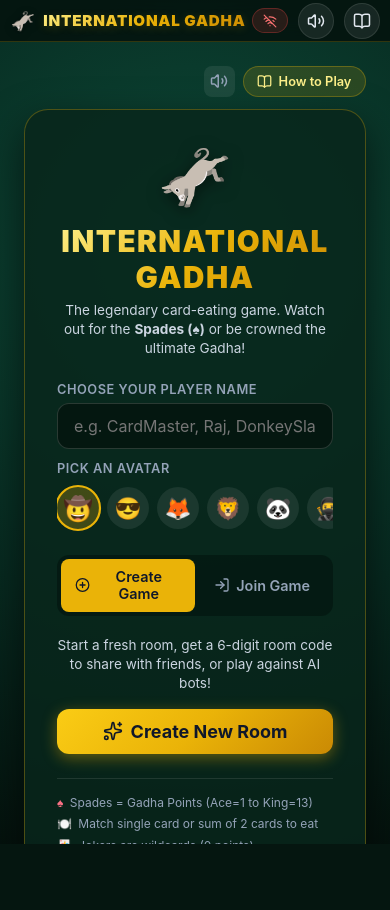
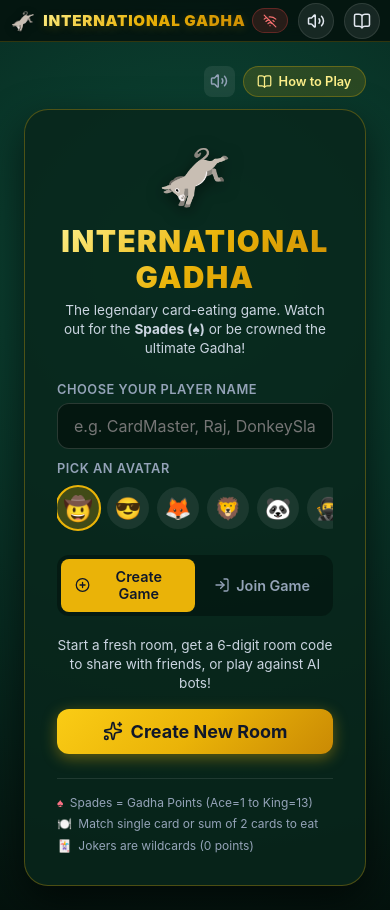
Before and after one commit to rohanbjucse/International-Gadha, a React (Vite) app in the folder client/: page / in a window 390 px wide. Before the commit the page ends 844 px from the top, so only its background shows below. Built offline with nearby package versions, Linux system fonts and the light colour scheme; no server answers.

Commit message:
fix: mobile scroll for home/lobby, 2-row hand grid on mobile

```diff
--- a/client/src/App.css
+++ b/client/src/App.css
@@ -6,11 +6,18 @@
 .game-app-root {
   display: flex;
   flex-direction: column;
-  min-height: 100vh;
+  min-height: 100dvh;
   width: 100%;
   max-width: 100vw;
   position: relative;
+}
+
+/* Lock viewport only during active gameplay */
+.game-app-root.is-playing {
+  height: 100dvh;
+  max-height: 100dvh;
   overflow: hidden;
+  overscroll-behavior: none;
 }
 
 /* Global Navbar */
@@ -145,7 +152,12 @@
   display: flex;
   flex-direction: column;
   position: relative;
+}
+
+/* Lock body scroll only during gameplay */
+.is-playing .game-app-body {
   overflow: hidden;
+  min-height: 0;
 }
 
 /* =========================================================
@@ -158,6 +170,8 @@
   justify-content: center;
   flex: 1;
   padding: 1.5rem;
+  min-height: calc(100dvh - 56px);
+  overflow-y: auto;
 }
 
 .home-top-bar {
@@ -409,6 +423,8 @@
   justify-content: center;
   flex: 1;
   padding: 1.5rem;
+  min-height: calc(100dvh - 56px);
+  overflow-y: auto;
 }
 
 .lobby-card {
@@ -2056,11 +2072,17 @@
   }
 
   .cards-scroll-track {
+    display: flex;
+    flex-wrap: wrap;
+    flex-direction: row;
+    align-items: flex-start;
+    justify-content: center;
+    align-content: flex-start;
+    gap: 0.3rem;
+    max-height: 162px; /* ~2 rows of 72px cards + gap + padding */
     min-height: 75px;
-    max-height: 88px;
-    padding: 0.15rem 0.35rem;
-    gap: 0.25rem;
-    justify-content: flex-start;
+    overflow: hidden;
+    padding: 0.15rem 0.25rem;
   }
 
   .card-manual-move-btns {
--- a/client/src/App.jsx
+++ b/client/src/App.jsx
@@ -286,7 +286,7 @@ export default function App() {
   } : null;
 
   return (
-    <div className="game-app-root">
+    <div className={`game-app-root${gameState?.status === 'playing' || gameState?.status === 'finished' ? ' is-playing' : ''}`}>
       {/* Global Top Navbar */}
       <header className="global-navbar">
         <div className="nav-left">
--- a/client/src/index.css
+++ b/client/src/index.css
@@ -23,12 +23,11 @@
 }
 
 html, body {
-  height: 100%;
-  height: 100dvh;
   margin: 0;
   padding: 0;
-  overflow: hidden;
-  overscroll-behavior: none;
+  min-height: 100dvh;
+  overflow-x: hidden;
+  overscroll-behavior-x: none;
 }
 
 body {
```
